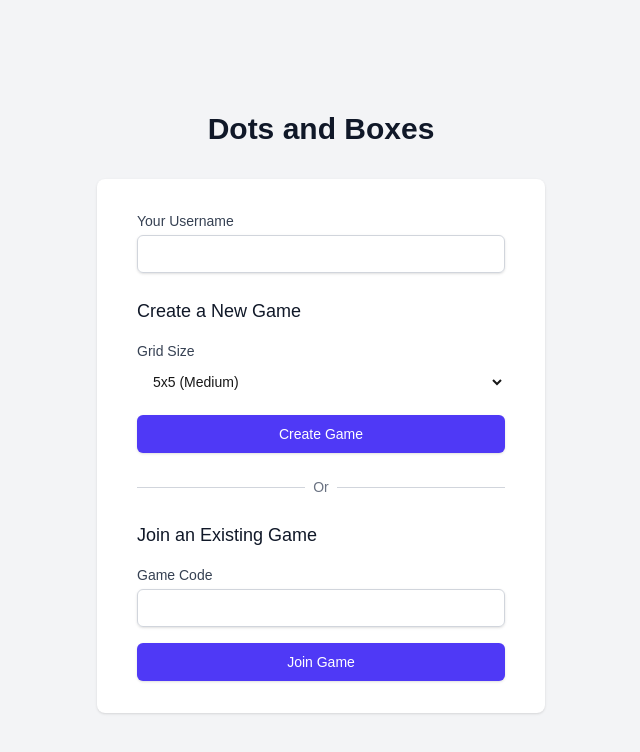
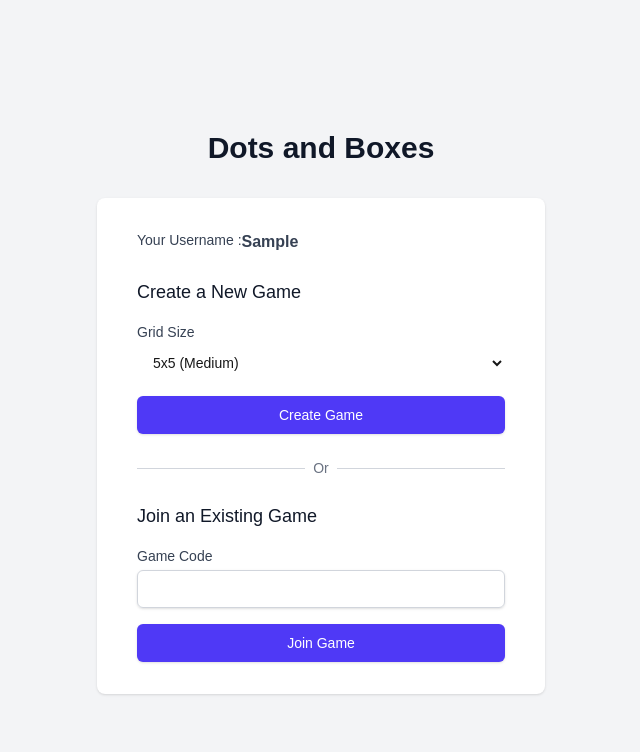
Before and after one commit to Maheshkumarjena/dot-box-ui, a Next.js app: page / in a window 1280 px wide. Shown: the top 752 px of the page, without its empty margins (319-959 px from the left). Built offline with nearby package versions, Linux system fonts and the light colour scheme; no server answers; sample sign-in values are in the browser's storage.

Commit message:
authentication done

```diff
--- a/src/app/page.jsx
+++ b/src/app/page.jsx
@@ -1,131 +1,141 @@
 'use client';
-import { useState, useEffect } from 'react'
-import { v4 as uuidv4 } from 'uuid'
-import io from 'socket.io-client'
+import { useState, useEffect } from 'react';
+import { v4 as uuidv4 } from 'uuid';
+import io from 'socket.io-client';
 import { useRouter } from 'next/navigation';
+import { useSession } from 'next-auth/react';
 
-let socket
+let socket;
 
 export default function Home() {
-  const router = useRouter()
+  const router = useRouter();
+  const { data: session, status } = useSession();
   const [userId] = useState(() => {
-    // Generate or retrieve a user ID
     if (typeof window !== 'undefined') {
-      return localStorage.getItem('userId') || uuidv4()
+      return localStorage.getItem('userId') || uuidv4();
     }
-    return uuidv4()
-  })
-  const [username, setUsername] = useState('')
-  const [gridSize, setGridSize] = useState(5)
-  const [gameCode, setGameCode] = useState('')
-  const [error, setError] = useState('')
-  const [isLoading, setIsLoading] = useState(false)
+    return uuidv4();
+  });
+  const [gridSize, setGridSize] = useState(5);
+  const [gameCode, setGameCode] = useState('');
+  const [error, setError] = useState('');
+  const [isLoading, setIsLoading] = useState(false);
+  const [localUsername, setLocalUsername] = useState('');
 
   useEffect(() => {
-    console.log('useEffect: Component mounted')
-    // Save the user ID to localStorage
+    console.log('useEffect: Component mounted');
     if (typeof window !== 'undefined') {
-      localStorage.setItem('userId', userId)
-      console.log('User ID saved to localStorage:', userId)
+      localStorage.setItem('userId', userId);
+      console.log('User ID saved to localStorage:', userId);
     }
 
-    // Initialize socket connection
-    socket = io(process.env.NEXT_PUBLIC_BACKEND_URL || 'https://dot-box-server.onrender.com')
-    console.log('Socket connection established')
+    socket = io(process.env.NEXT_PUBLIC_BACKEND_URL || 'https://dot-box-server.onrender.com');
+    console.log('Socket connection established');
 
     socket.on('error', (data) => {
-      console.log('Socket error event received:', data)
-      setError(data.message)
-      setIsLoading(false)
-      console.log('Error state updated:', data.message)
-      console.log('Loading state updated: false')
-    })
+      console.log('Socket error event received:', data);
+      setError(data.message);
+      setIsLoading(false);
+      console.log('Error state updated:', data.message);
+      console.log('Loading state updated: false');
+    });
 
     socket.on('gameCreated', (data) => {
-      console.log('Game created event received:', data)
-      router.push(`/game/${data.code}`)
-      console.log('Navigated to game page:', `/game/${data.code}`)
-    })
+      console.log('Game created event received:', data);
+      router.push(`/game/${data.code}`);
+      console.log('Navigated to game page:', `/game/${data.code}`);
+    });
 
     socket.on('gameJoined', (data) => {
-      console.log('Game joined event received:', data)
-      router.push(`/game/${data.gameState.code}`)
-      console.log('Navigated to game page:', `/game/${data.gameState.code}`)
-    })
+      console.log('Game joined event received:', data);
+      router.push(`/game/${data.gameState.code}`);
+      console.log('Navigated to game page:', `/game/${data.gameState.code}`);
+    });
 
     return () => {
-      console.log('useEffect: Component unmounting')
-      socket.off('error')
-      socket.off('gameCreated')
-      socket.off('gameJoined')
-      console.log('Socket event listeners removed')
+      console.log('useEffect: Component unmounting');
+      socket.off('error');
+      socket.off('gameCreated');
+      socket.off('gameJoined');
+      console.log('Socket event listeners removed');
+    };
+  }, [userId, router]);
+
+  useEffect(() => {
+    if (status === 'authenticated' && session?.user?.name) {
+      const firstName = session.user.name.split(' ')[0];
+      setLocalUsername(firstName);
+    } else if (status === 'unauthenticated') {
+      setLocalUsername('');
+      // Redirect to the login page if not authenticated
+      router.push('/login');
     }
-  }, [userId, router])
+  }, [session, status, router]);
 
   const handleCreateGame = (e) => {
-    console.log('Create game button clicked')
-    e.preventDefault()
-    setIsLoading(true)
-    setError('')
-    console.log('Loading state updated: true')
-    console.log('Error state updated: ""')
+    console.log('Create game button clicked');
+    e.preventDefault();
+    setIsLoading(true);
+    setError('');
+    console.log('Loading state updated: true');
+    console.log('Error state updated: ""');
 
-    if (!username.trim()) {
-      console.log('Username is empty')
-      setError('Please enter a username')
-      setIsLoading(false)
-      console.log('Error state updated: "Please enter a username"')
-      console.log('Loading state updated: false')
-      return
+    if (!localUsername.trim()) {
+      console.log('Username not available from session');
+      setError('Username is required. Please sign in.');
+      setIsLoading(false);
+      console.log('Error state updated: "Username is required. Please sign in."');
+      console.log('Loading state updated: false');
+      return;
     }
 
-    console.log('Creating game with data:', { gridSize, userId, username })
-    socket.emit('createGame', { gridSize, userId, username })
-  }
+    console.log('Creating game with data:', { gridSize, userId, username: localUsername });
+    socket.emit('createGame', { gridSize, userId, username: localUsername });
+  };
 
   const handleJoinGame = (e) => {
-    console.log('Join game button clicked')
-    e.preventDefault()
-    setIsLoading(true)
-    setError('')
-    console.log('Loading state updated: true')
-    console.log('Error state updated: ""')
+    console.log('Join game button clicked');
+    e.preventDefault();
+    setIsLoading(true);
+    setError('');
+    console.log('Loading state updated: true');
+    console.log('Error state updated: ""');
 
-    if (!username.trim()) {
-      console.log('Username is empty')
-      setError('Please enter a username')
-      setIsLoading(false)
-      console.log('Error state updated: "Please enter a username"')
-      console.log('Loading state updated: false')
-      return
+    if (!localUsername.trim()) {
+      console.log('Username not available from session');
+      setError('Username is required. Please sign in.');
+      setIsLoading(false);
+      console.log('Error state updated: "Username is required. Please sign in."');
+      console.log('Loading state updated: false');
+      return;
     }
 
     if (!gameCode.trim()) {
-      console.log('Game code is empty')
-      setError('Please enter a game code')
-      setIsLoading(false)
-      console.log('Error state updated: "Please enter a game code"')
-      console.log('Loading state updated: false')
-      return
+      console.log('Game code is empty');
+      setError('Please enter a game code');
+      setIsLoading(false);
+      console.log('Error state updated: "Please enter a game code"');
+      console.log('Loading state updated: false');
+      return;
     }
 
-    console.log('Joining game with data:', { code: gameCode.toUpperCase(), userId, username })
-    socket.emit('joinGame', { code: gameCode.toUpperCase(), userId, username })
-  }
-
-  const handleUsernameChange = (e) => {
-    console.log('Username changed:', e.target.value)
-    setUsername(e.target.value)
-  }
+    console.log('Joining game with data:', { code: gameCode.toUpperCase(), userId, username: localUsername });
+    socket.emit('joinGame', { code: gameCode.toUpperCase(), userId, username: localUsername });
+  };
 
   const handleGridSizeChange = (e) => {
-    console.log('Grid size changed:', parseInt(e.target.value))
-    setGridSize(parseInt(e.target.value))
-  }
+    console.log('Grid size changed:', parseInt(e.target.value));
+    setGridSize(parseInt(e.target.value));
+  };
 
   const handleGameCodeChange = (e) => {
-    console.log('Game code changed:', e.target.value.toUpperCase())
-    setGameCode(e.target.value.toUpperCase())
+    console.log('Game code changed:', e.target.value.toUpperCase());
+    setGameCode(e.target.value.toUpperCase());
+  };
+
+  // Render nothing or a loading state while redirecting
+  if (status === 'unauthenticated') {
+    return <div>Redirecting to login...</div>;
   }
 
   return (
@@ -162,22 +172,26 @@ export default function Home() {
             </div>
           )}
 
+          {status === 'loading' ? (
             <div className="mb-6">
-            <label
-              htmlFor="username"
-              className="block text-sm font-medium text-gray-700"
-            >
+              <label className="block text-sm font-medium text-gray-700">
                 Your Username
               </label>
               <input
                 type="text"
-              id="username"
-              value={username}
-              onChange={handleUsernameChange}
                 className="mt-1 block w-full border border-gray-300 rounded-md shadow-sm py-2 px-3 focus:outline-none focus:ring-indigo-500 focus:border-indigo-500 sm:text-sm"
-              required
+                value="Loading..."
+                readOnly
               />
             </div>
+          ) : status === 'authenticated' ? (
+            <div className="mb-6 flex flex-row">
+              <label className="block text-sm font-medium text-gray-700">
+                Your Username :
+              </label>
+              <p className='font-bold text-gray-700'> { localUsername}</p>
+            </div>
+          ) : null /* We handle redirection, so no need to display "Not Signed In" here */}
 
           <div className="space-y-6">
             <div>
@@ -206,11 +220,20 @@ export default function Home() {
                 <div>
                   <button
                     type="submit"
-                    disabled={isLoading}
-                    className="w-full flex justify-center py-2 px-4 border border-transparent rounded-md shadow-sm text-sm font-medium text-white bg-indigo-600 hover:bg-indigo-700 focus:outline-none focus:ring-2 focus:ring-offset-2 focus:ring-indigo-500 disabled:opacity-50 disabled:cursor-not-allowed"
+                    disabled={isLoading || status !== 'authenticated'}
+                    className={`w-full flex justify-center py-2 px-4 border border-transparent rounded-md shadow-sm text-sm font-medium text-white ${
+                      status === 'authenticated'
+                        ? 'bg-indigo-600 hover:bg-indigo-700 focus:outline-none focus:ring-2 focus:ring-offset-2 focus:ring-indigo-500 disabled:opacity-50 disabled:cursor-not-allowed'
+                        : 'bg-gray-400 cursor-not-allowed'
+                    }`}
                   >
                     {isLoading ? 'Creating...' : 'Create Game'}
                   </button>
+                  {status !== 'authenticated' && (
+                    <p className="mt-2 text-sm text-gray-500">
+                      Please sign in to create a game.
+                    </p>
+                  )}
                 </div>
               </form>
             </div>
@@ -248,11 +271,20 @@ export default function Home() {
                 <div>
                   <button
                     type="submit"
-                    disabled={isLoading}
-                    className="w-full flex justify-center py-2 px-4 border border-transparent rounded-md shadow-sm text-sm font-medium text-white bg-indigo-600 hover:bg-indigo-700 focus:outline-none focus:ring-2 focus:ring-offset-2 focus:ring-indigo-500 disabled:opacity-50 disabled:cursor-not-allowed"
+                    disabled={isLoading || status !== 'authenticated'}
+                    className={`w-full flex justify-center py-2 px-4 border border-transparent rounded-md shadow-sm text-sm font-medium text-white ${
+                      status === 'authenticated'
+                        ? 'bg-indigo-600 hover:bg-indigo-700 focus:outline-none focus:ring-2 focus:ring-offset-2 focus:ring-indigo-500 disabled:opacity-50 disabled:cursor-not-allowed'
+                        : 'bg-gray-400 cursor-not-allowed'
+                    }`}
                   >
                     {isLoading ? 'Joining...' : 'Join Game'}
                   </button>
+                  {status !== 'authenticated' && (
+                    <p className="mt-2 text-sm text-gray-500">
+                      Please sign in to join a game.
+                    </p>
+                  )}
                 </div>
               </form>
             </div>
@@ -260,5 +292,5 @@ export default function Home() {
         </div>
       </div>
     </div>
-  )
+  );
 }
```
Also changed, not shown: src/app/login/page.jsx (+21 -11 lines). Lines whose indentation alone changed are shown as unchanged.
